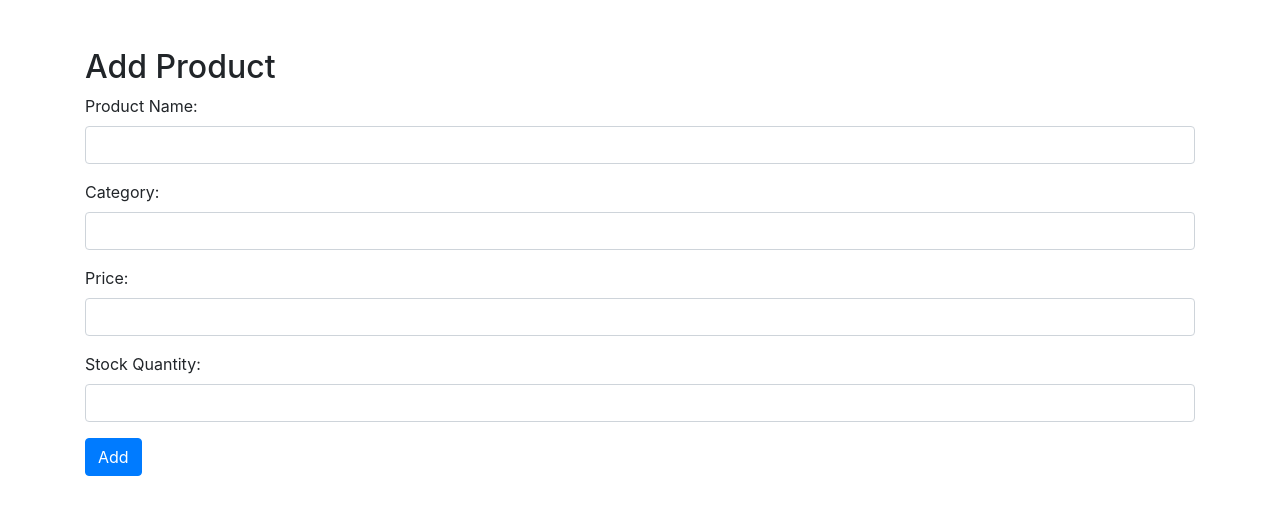
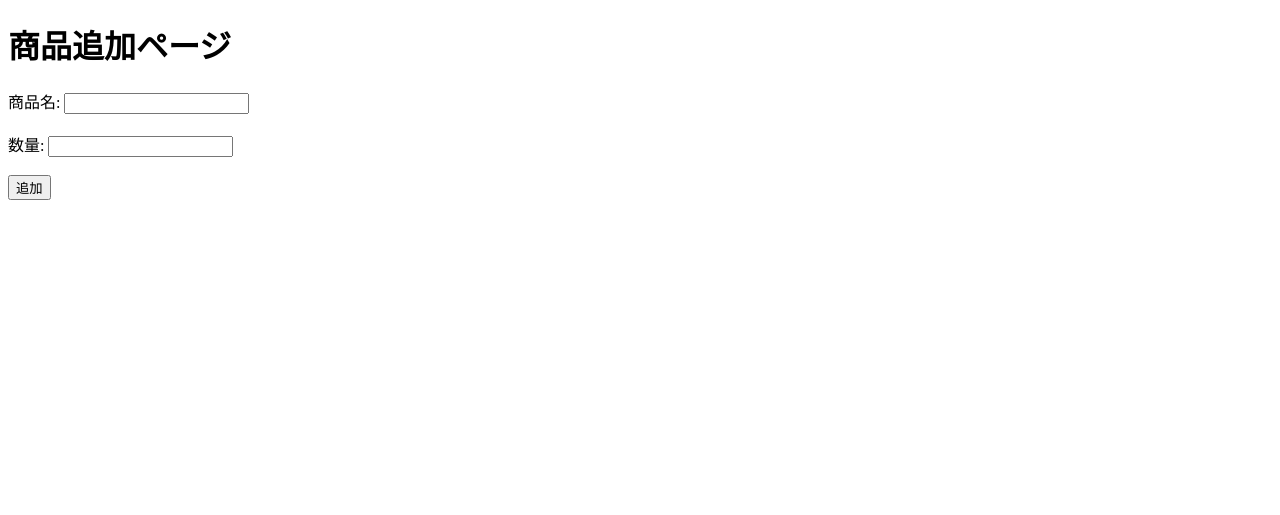
Before and after one commit to IGO-kon/cafe-management-day, a Flask app: page /add_product in a window 1280 px wide. Shown: the top 515 px of the page. Run offline with Flask 3, Linux system fonts and the light colour scheme; some libraries are stand-ins or nearby versions.

Commit message:
商品ページがとりあえず表示される

```diff
--- a/app.py
+++ b/app.py
@@ -1,51 +1,9 @@
-from flask import Flask, render_template, request, redirect, url_for
-from flask_sqlalchemy import SQLAlchemy
-from datetime import datetime
+from flask import Flask, render_template
 
 app = Flask(__name__)
-app.config['SQLALCHEMY_DATABASE_URI'] = 'sqlite:///cafe_management.db'
-app.config['SQLALCHEMY_TRACK_MODIFICATIONS'] = False
 
-db = SQLAlchemy(app)
-
-class Users(db.Model):
-    UserID = db.Column(db.Integer, primary_key=True)
-    Username = db.Column(db.Text)
-    Password = db.Column(db.Text)
-    DisplayName = db.Column(db.Text)
-    Role = db.Column(db.Text)
-    stock_histories = db.relationship('StockHistory', backref='user')
-
-class Products(db.Model):
-    ProductID = db.Column(db.Integer, primary_key=True)
-    ProductName = db.Column(db.Text)
-    Category = db.Column(db.Text)
-    Price = db.Column(db.Float)
-    StockQuantity = db.Column(db.Integer)
-    stock_histories = db.relationship('StockHistory', backref='product')
-
-class StockHistory(db.Model):
-    HistoryID = db.Column(db.Integer, primary_key=True)
-    ProductID = db.Column(db.Integer, db.ForeignKey('products.ProductID'))
-    UserID = db.Column(db.Integer, db.ForeignKey('users.UserID'))
-    Quantity = db.Column(db.Integer)
-    StockDate = db.Column(db.DateTime, default=datetime.utcnow)
-    Note = db.Column(db.Text)
-
-@app.route('/add_product', methods=['GET', 'POST'])
+@app.route('/add_product', methods=['GET'])
 def add_product():
-    if request.method == 'POST':
-        product_name = request.form['product_name']
-        category = request.form['category']
-        price = float(request.form['price'])
-        stock_quantity = int(request.form['stock_quantity'])
-
-        new_product = Products(ProductName=product_name, Category=category, Price=price, StockQuantity=stock_quantity)
-        db.session.add(new_product)
-        db.session.commit()
-
-        return redirect(url_for('add_product'))
-
     return render_template('add_product.html')
 
 if __name__ == '__main__':
--- a/templates/add_product.html
+++ b/templates/add_product.html
@@ -1,31 +1,18 @@
 <!DOCTYPE html>
 <html>
 <head>
-    <title>Add Product</title>
-    <link rel="stylesheet" href="https://maxcdn.bootstrapcdn.com/bootstrap/4.5.2/css/bootstrap.min.css">
+    <title>商品追加</title>
 </head>
 <body>
-    <div class="container mt-5">
-        <h2>Add Product</h2>
-        <form method="post">
-            <div class="form-group">
-                <label for="product_name">Product Name:</label>
-                <input type="text" class="form-control" id="product_name" name="product_name" required>
-            </div>
-            <div class="form-group">
-                <label for="category">Category:</label>
-                <input type="text" class="form-control" id="category" name="category" required>
-            </div>
-            <div class="form-group">
-                <label for="price">Price:</label>
-                <input type="number" step="0.01" class="form-control" id="price" name="price" required>
-            </div>
-            <div class="form-group">
-                <label for="stock_quantity">Stock Quantity:</label>
-                <input type="number" class="form-control" id="stock_quantity" name="stock_quantity" required>
-            </div>
-            <button type="submit" class="btn btn-primary">Add</button>
-        </form>
-    </div>
+    <h1>商品追加ページ</h1>
+    <form action="/add_product" method="post">
+        <label for="product_name">商品名:</label>
+        <input type="text" id="product_name" name="product_name" required><br><br>
+
+        <label for="quantity">数量:</label>
+        <input type="number" id="quantity" name="quantity" required><br><br>
+
+        <input type="submit" value="追加">
+    </form>
 </body>
 </html>
```
Also changed, not shown: やること.txt (+9 -0 lines).
